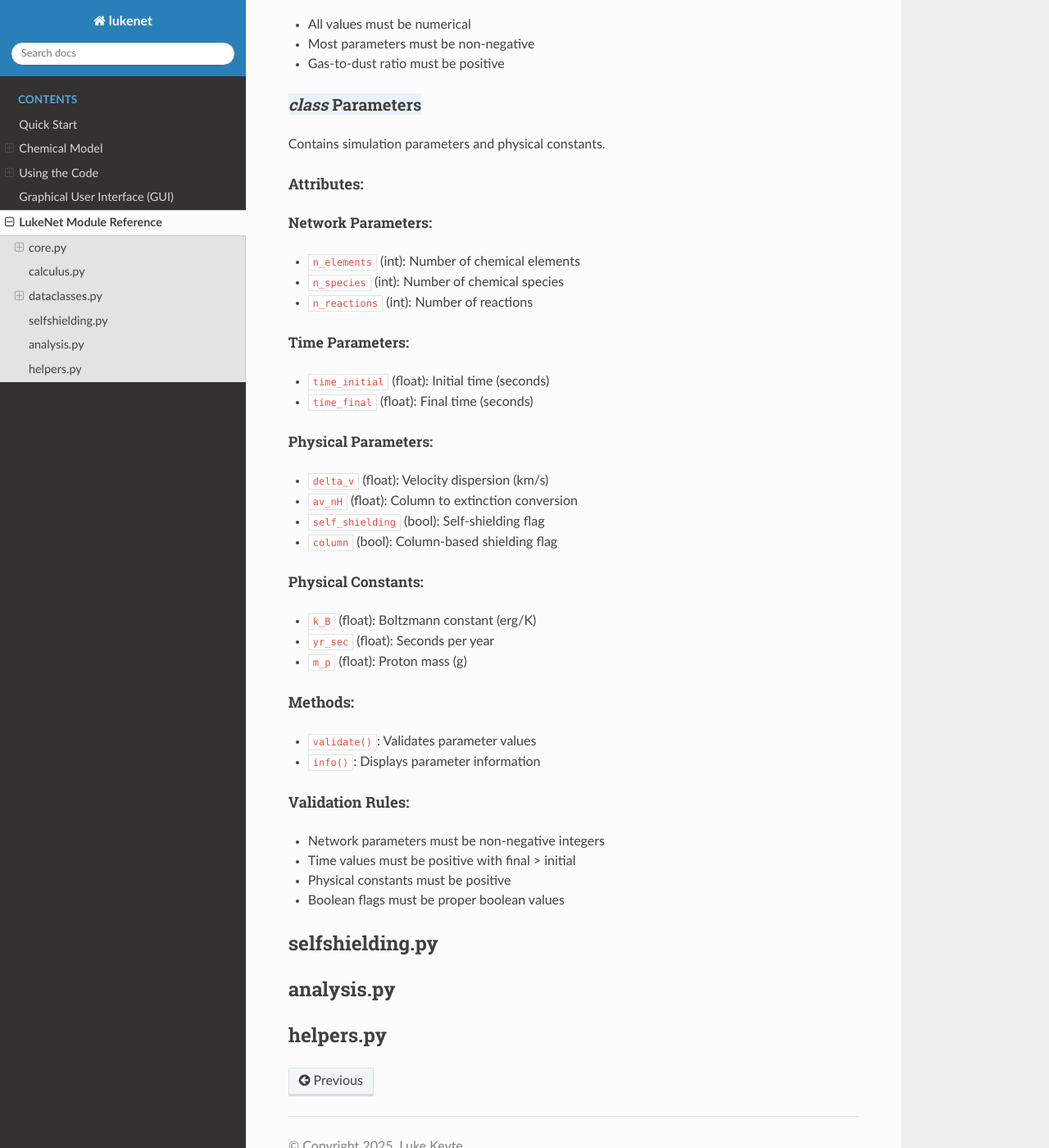
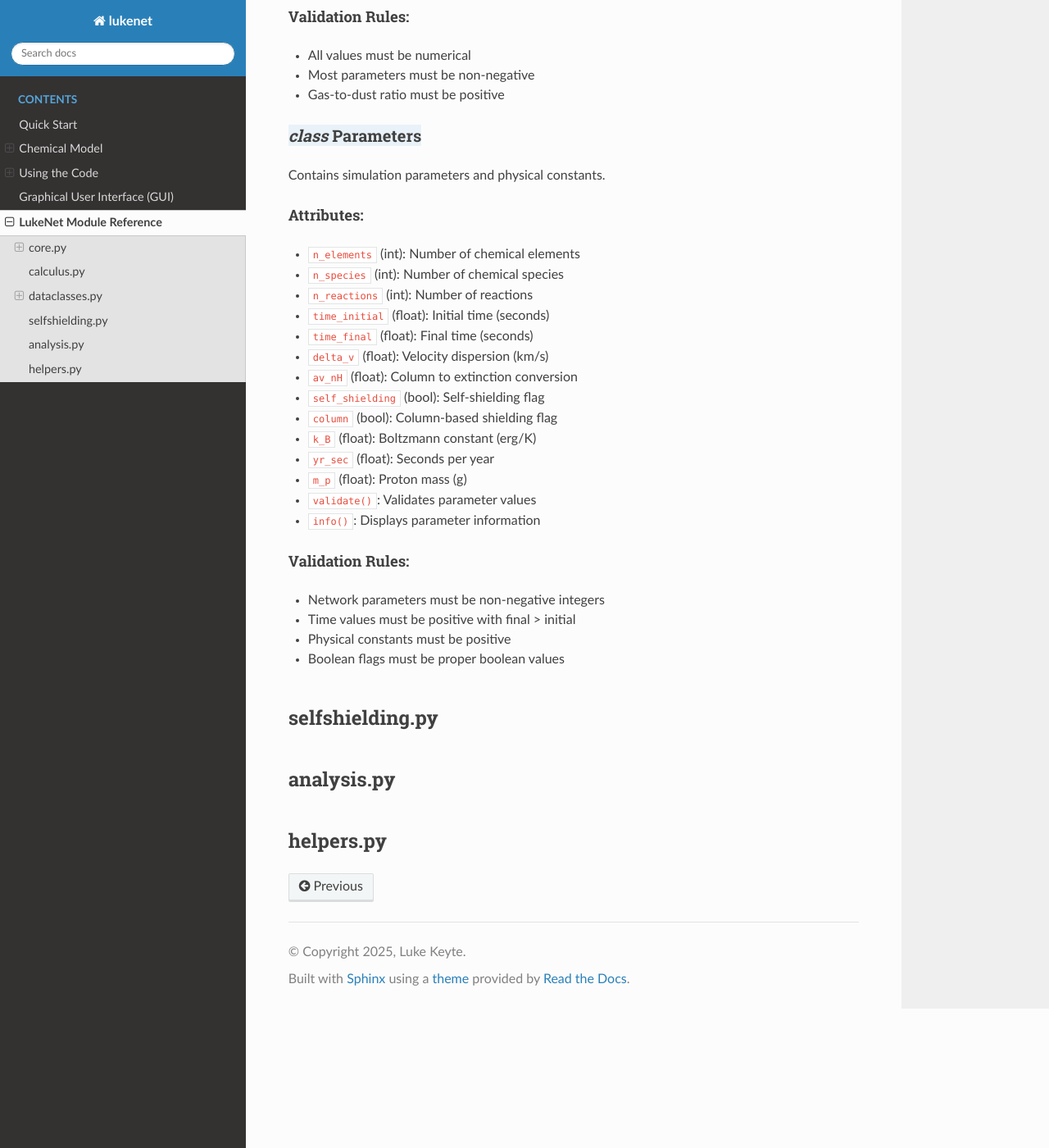
Before and after one commit to lukekeyte/lukenet-docs, a Sphinx documentation site: the page built from docs/lukenet_module_reference/index.md, in a window 1280 px wide and 1400 px high, scrolled down 6332 px. Shown: the whole window at 82% size. Built offline with Sphinx 7.4.7 and the Read the Docs theme 3.1.0, drawn with Linux system fonts in a browser that asks for light colours.

```diff
--- a/docs/lukenet_module_reference/index.md
+++ b/docs/lukenet_module_reference/index.md
@@ -102,8 +102,15 @@
 - `message`: Error message describing the failure
 - `last_time`: Last successful integration time (if any)
 
+
+
+<br/>
+
 ## calculus.py
 
+
+
+<br/>
 
 ## dataclasses.py
 
@@ -236,27 +243,18 @@
 Contains simulation parameters and physical constants.
 
 #### Attributes:
-##### Network Parameters:
 - `n_elements` (int): Number of chemical elements
 - `n_species` (int): Number of chemical species
 - `n_reactions` (int): Number of reactions
-
-##### Time Parameters:
 - `time_initial` (float): Initial time (seconds)
 - `time_final` (float): Final time (seconds)
-
-##### Physical Parameters:
 - `delta_v` (float): Velocity dispersion (km/s)
 - `av_nH` (float): Column to extinction conversion
 - `self_shielding` (bool): Self-shielding flag
 - `column` (bool): Column-based shielding flag
-
-##### Physical Constants:
 - `k_B` (float): Boltzmann constant (erg/K)
 - `yr_sec` (float): Seconds per year
 - `m_p` (float): Proton mass (g)
-
-#### Methods:
 - `validate()`: Validates parameter values
 - `info()`: Displays parameter information
 
@@ -268,8 +266,19 @@
 
 
 
+
+<br/>
+
 ## selfshielding.py
+
+
+
+<br/>
 
 ## analysis.py
 
+
+
+<br/>
+
 ## helpers.py
```
